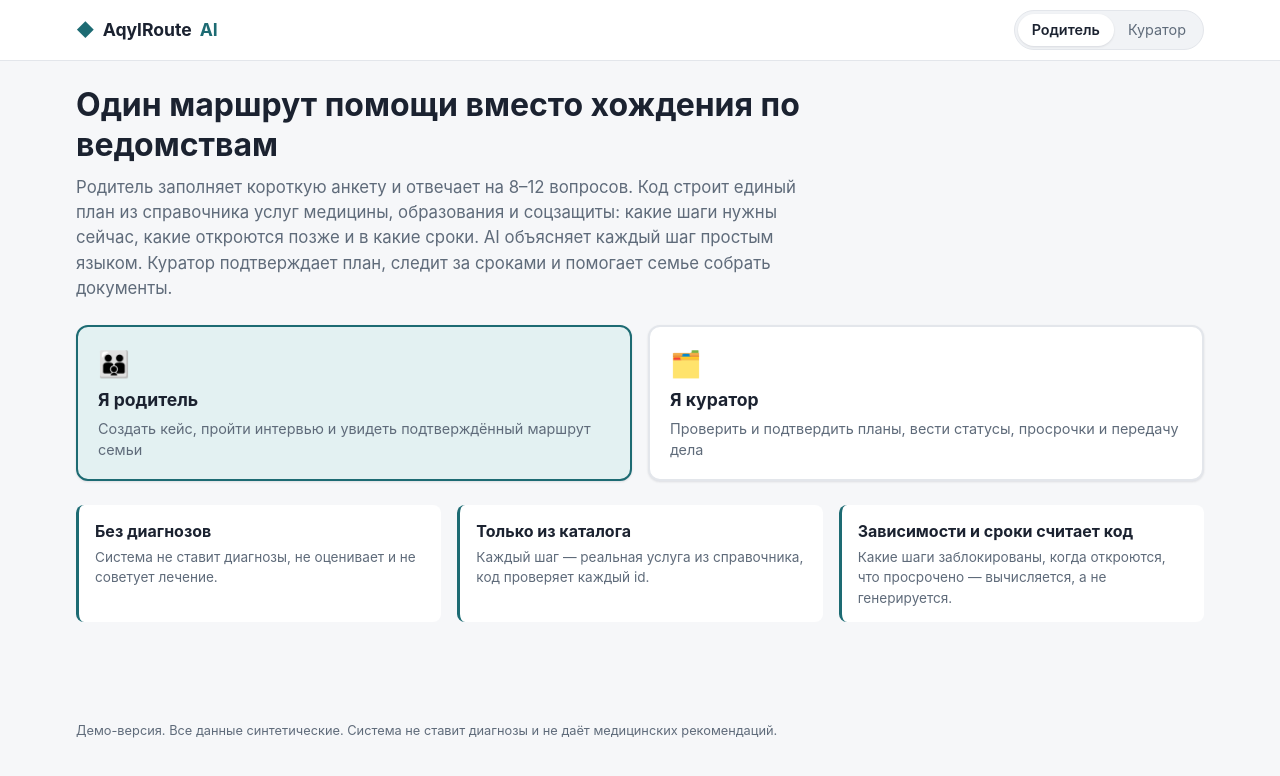
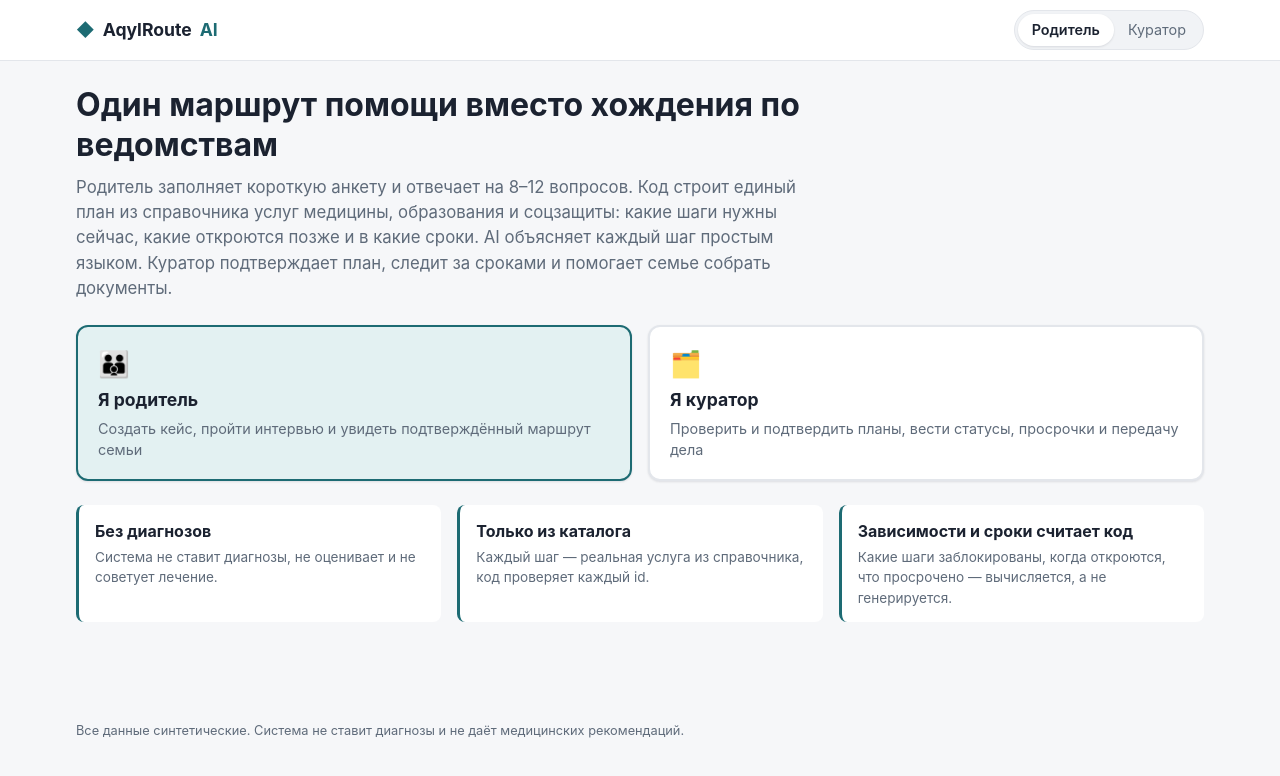
Before and after one commit to Medventures/Haqaton-027, a Next.js app in the folder frontend/: page / in a window 1280 px wide. Shown: the top 776 px of the page. Built offline with nearby package versions, Linux system fonts and the light colour scheme; no server answers.

Commit message:
Футер без «Демо-версия», HTTPS включён

```diff
--- a/frontend/app/layout.tsx
+++ b/frontend/app/layout.tsx
@@ -16,7 +16,7 @@ export default function RootLayout({ children }: { children: React.ReactNode })
           <Header />
           <main className="container">{children}</main>
           <footer className="footer container">
-            Демо-версия. Все данные синтетические. Система не ставит диагнозы и не даёт медицинских рекомендаций.
+            Все данные синтетические. Система не ставит диагнозы и не даёт медицинских рекомендаций.
           </footer>
         </AppProvider>
       </body>
```
Also changed, not shown: 1 other file (tests, documents, lock files or other folders).
